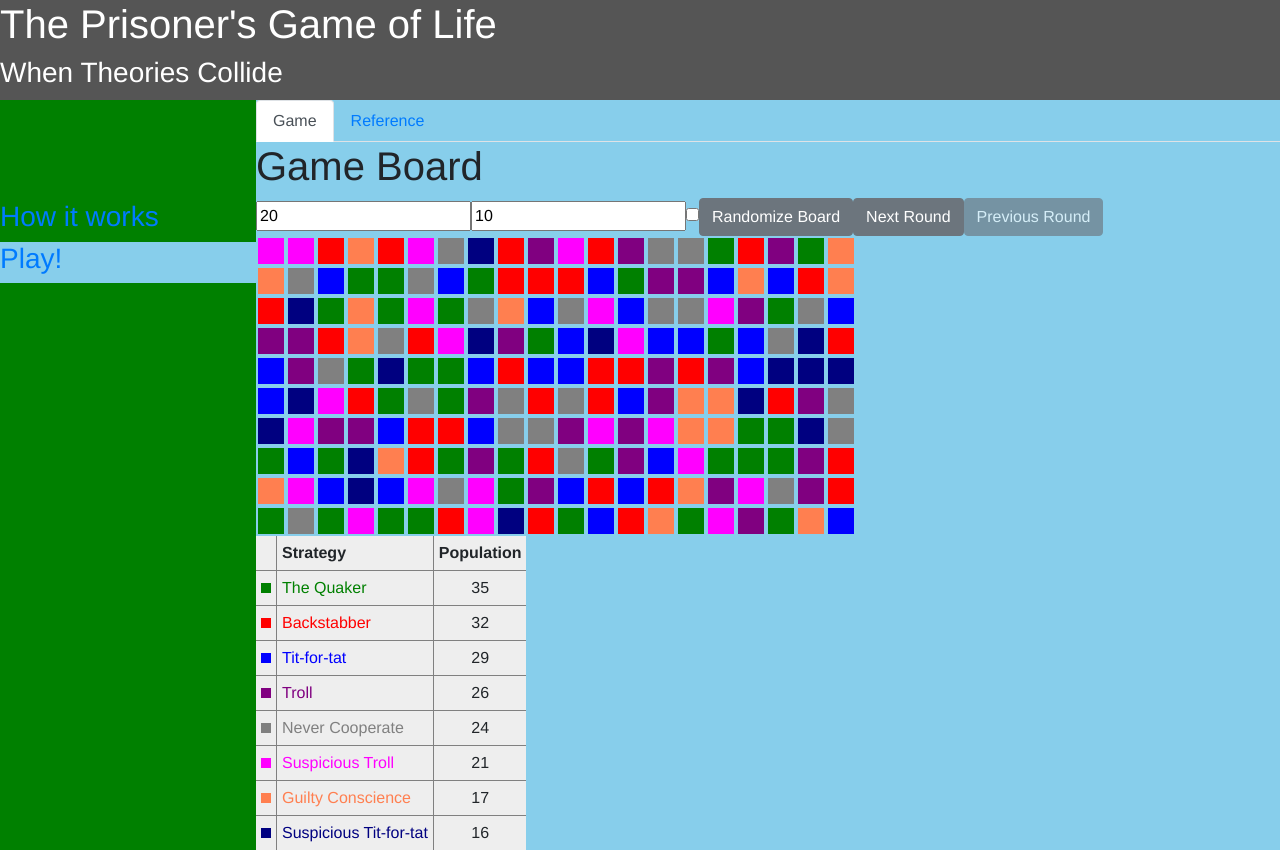
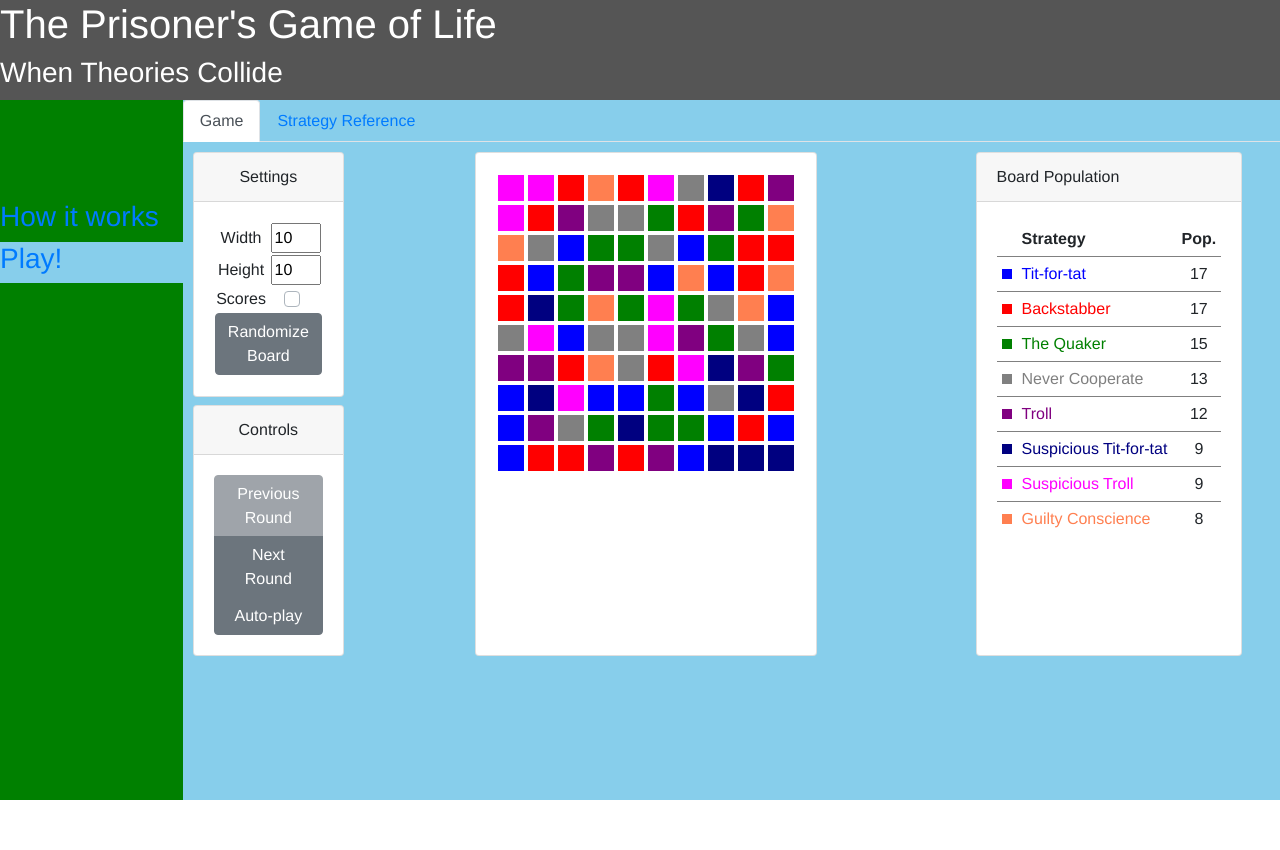
Before and after one commit to asakasamo/prisoners-game-of-life, a Vue app: page /play in a window 1280 px wide. After the commit the page ends 800 px from the top, so only its background shows below. Built offline with nearby package versions, Linux system fonts and the light colour scheme.

Commit message:
Modify the game layout to use cards & make styles more consistent

```diff
--- a/src/App.vue
+++ b/src/App.vue
@@ -74,10 +74,10 @@ div.content-wrapper {
    display: flex;
 
    nav {
-      flex: 1 4;
+      flex: 1;
    }
    main {
-      flex: 4 1;
+      flex: 6;
    }
 }
 
--- a/src/components/game/GameIndex.vue
+++ b/src/components/game/GameIndex.vue
@@ -4,8 +4,10 @@
          <b-tab title="Game">
             <prisoner-game-board />
          </b-tab>
-         <b-tab title="Reference">
-            <strategy-table />
+         <b-tab title="Strategy Reference">
+            <div class="center-flex">
+               <strategy-table />
+            </div>
          </b-tab>
       </b-tabs>
    </div>
@@ -22,4 +24,8 @@ export default {
 </script>
 
 <style scoped lang="scss">
+.center-flex {
+   display: flex;
+   justify-content: center;
+}
 </style>
--- a/src/components/game/PrisonerGameBoard.vue
+++ b/src/components/game/PrisonerGameBoard.vue
@@ -1,22 +1,58 @@
 <template>
-   <div>
-      <h1>Game Board</h1>
-      <input type="number" v-model="boardWidthInput">
-      <input type="number" v-model="boardHeightInput">
-      <input type="checkbox" v-model="showScores">
+   <div class="center-flex main-wrapper">
+      <div class="controls">
+         <b-card class="text-center">
+            <div slot="header">
+               Settings
+            </div>
+            <table>
+               <tr>
+                  <td>Width</td>
+                  <td><input type="number" v-model="boardWidthInput"></td>
+               </tr>
 
+               <tr>
+                  <td>Height</td>
+                  <td><input type="number" v-model="boardHeightInput"></td>
+               </tr>
+
+               <tr>
+                  <td>Scores</td>
+                  <td><b-form-checkbox v-model="showScores" class="center-block" /></td>
+               </tr>
+
+               <tr>
+                  <td colspan="2">
                      <b-btn @click="board.randomize()">
                         Randomize Board
+                     </b-btn>
+                  </td>
+               </tr>
+            </table>
+         </b-card>
+
+         <b-card class="mt-2 text-center">
+            <div slot="header">
+               Controls
+            </div>
+            <b-button-group vertical>
+               <b-btn @click="goToPrevGen()" :disabled="generationIdx === 0">
+                  Previous Round
                </b-btn>
 
                <b-btn @click="goToNextGen()">
                   Next Round
                </b-btn>
 
-      <b-btn @click="goToPrevGen()" :disabled="generationIdx === 0">
-         Previous Round
+               <b-btn @click="autoPlay()">
+                  Auto-play
                </b-btn>
+            </b-button-group>
+         </b-card>
+      </div>
 
+      <div class="board center-flex">
+         <b-card>
             <table>
                <tr v-for="(row, x) in board.cells" :key="x">
                   <td v-for="(col, y) in row" :key="y">
@@ -63,10 +99,18 @@
                   </td>
                </tr>
             </table>
+         </b-card>
+      </div>
 
-      <div>
+      <div class="population center-flex">
+         <b-card>
+            <div slot="header">
+               Board Population
+            </div>
             <StrategyCounter :strategyCount="this.strategyCount" />
+         </b-card>
       </div>
+
    </div>
 </template>
 
@@ -79,7 +123,7 @@ import StrategyCounter from "./StrategyCounter.vue";
 export default {
    data() {
       return {
-         boardWidthInput: 20,
+         boardWidthInput: 10,
          boardHeightInput: 10,
          board: null,
          currentPopover: null,
@@ -96,7 +140,7 @@ export default {
       }
    },
    created() {
-      this.resetBoard();
+      this.board = new Board(this.boardHeightInput, this.boardWidthInput);
       this.board.randomize();
    },
    methods: {
@@ -124,25 +168,39 @@ export default {
       setCellStrategy: function(stratId, x, y) {
          this.board.setCellStrategy(stratId, x, y);
          this.refreshBoard();
-         this.currentPopover = null;
       },
       refreshBoard() {
          this.board.cells = this.board.getCellsCopy();
+         this.currentPopover = null;
+         this.resetBoardHistory();
       },
-      resetBoard() {
+      modifyBoardDimensions() {
          this.board = new Board(
             parseFloat(this.boardHeightInput),
             parseFloat(this.boardWidthInput),
             this.board
          );
+         this.resetBoardHistory();
+      },
+      autoPlay() {
+         let interval = setInterval(() => {
+            this.goToNextGen();
+            if (this.boardIsStabilized) {
+               clearInterval(interval);
+            }
+         }, 700);
+      },
+      resetBoardHistory() {
+         this.pastGenerations = [];
+         this.generationIdx = 0;
       }
    },
    watch: {
       boardWidthInput() {
-         this.resetBoard();
+         this.modifyBoardDimensions();
       },
       boardHeightInput() {
-         this.resetBoard();
+         this.modifyBoardDimensions();
       },
       board: {
          deep: true,
@@ -175,7 +233,36 @@ table {
    font-size: 0.5em;
 }
 
-td {
+.center-flex {
+   display: flex;
+   justify-content: center;
+}
+
+.main-wrapper {
+   > div {
+      padding: 10px;
+   }
+
+   > div:first-child {
+      flex: 1;
+   }
+
+   > div:nth-child(2) {
+      flex: 7;
+   }
+
+   > div:last-child {
+      flex: 4;
+   }
+}
+
+.controls {
+   input {
+      width: 50px;
+   }
+}
+
+.board td {
    width: 30px;
    height: 30px;
    padding: 2px;
--- a/src/components/game/StrategyCounter.vue
+++ b/src/components/game/StrategyCounter.vue
@@ -3,8 +3,8 @@
       <table>
          <tr>
             <td></td>
-            <th>Strategy</th>
-            <th>Population</th>
+            <th class="strategy">Strategy</th>
+            <th>Pop.</th>
          </tr>
 
          <tr
@@ -36,14 +36,16 @@ export default {
 table {
    border-collapse: collapse;
    border-style: hidden;
-   background: #eee;
 }
 
 td,
 th {
    border-bottom: 1px solid gray;
-   border-right: 1px solid gray;
    padding: 5px;
+}
+
+.strategy {
+   width: 160px;
 }
 
 div.strat-color {
```
Lines whose indentation alone changed are shown as unchanged.
